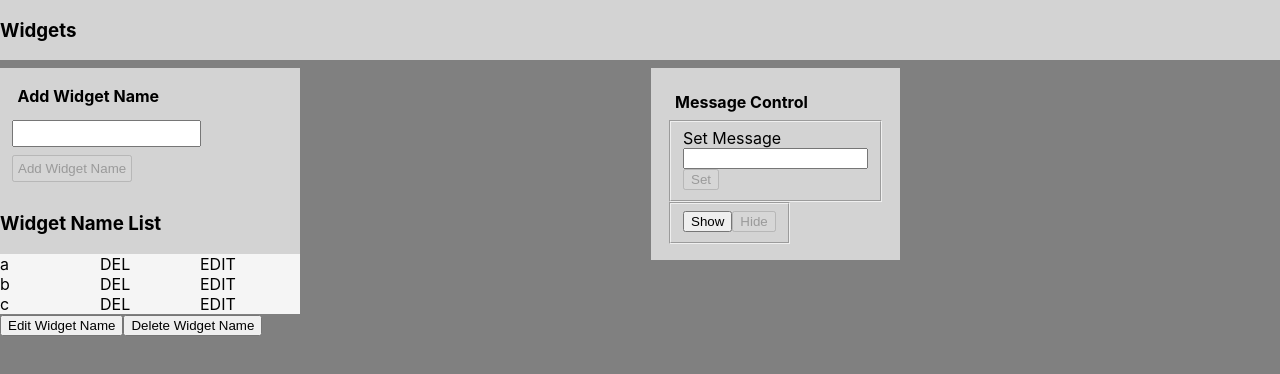
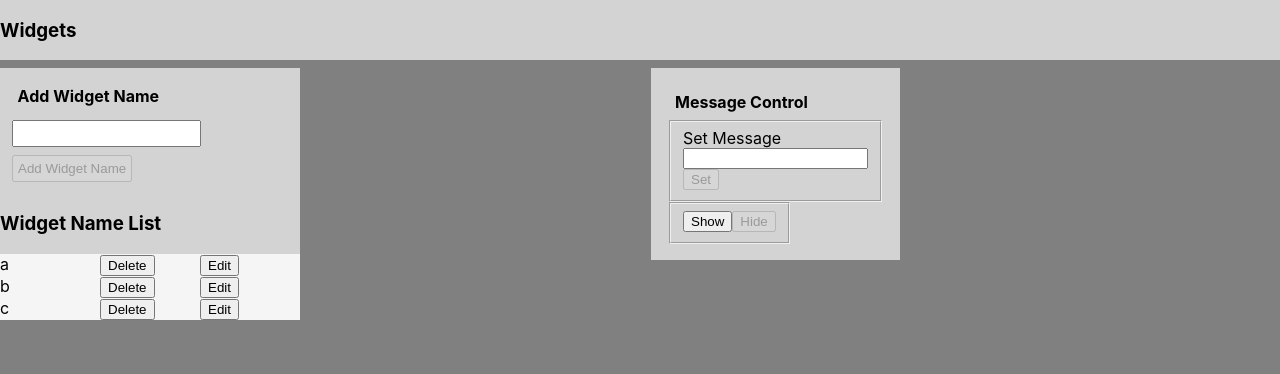
Before and after one commit to goatstone/min-hooks, a React app: page / in a window 1280 px wide. Shown: the top 374 px of the page. Built offline with nearby package versions, Linux system fonts and the light colour scheme.

Commit message:
migrate update functionality into control

```diff
--- a/src/MinHooks.tsx
+++ b/src/MinHooks.tsx
@@ -5,26 +5,22 @@ import {
   StoreContextInterface,
 } from './StoreContext'
 import {
-  WidgetControl,
   WidgetListManage,
   WidgetHeader,
   MessageDisplay,
   MessageControl,
   WidgetList,
-  WidgetEdit,
   WidgetAdd,
 } from './components'
 
 const MinHooks: React.FC = () => {
   // global state
-  const { state, actions }: StoreContextInterface = React.useContext(StoreContext)
+  const { state }: StoreContextInterface = React.useContext(StoreContext)
 
   return (
     <section className="min-hooks">
       <WidgetHeader />
-
       <div className="min-hooks-body">
-
         <div className="widgets-container">
           <WidgetAdd />
           <WidgetListManage>
@@ -32,21 +28,9 @@ const MinHooks: React.FC = () => {
             {state.lastUpdate}
             <WidgetList />
           </WidgetListManage>
-          <WidgetControl>
-            <WidgetEdit />
-            <button
-              type="button"
-              className="add-widget"
-              onClick={() => actions.deleteWidgetName('abc')}
-            >
-              Delete Widget Name
-            </button>
-          </WidgetControl>
         </div>
-
         <MessageControl />
         <MessageDisplay />
-
       </div>
 
     </section>
--- a/src/components/WidgetList.tsx
+++ b/src/components/WidgetList.tsx
@@ -3,19 +3,40 @@ import { StoreContext, StoreContextInterface } from '../StoreContext'
 import './WidgetList.css'
 
 const WidgetList: React.FC = () => {
-  const { state }: StoreContextInterface = React.useContext(StoreContext)
-
+  const { state, actions }: StoreContextInterface = React.useContext(StoreContext)
+  const editWidgetName = widgetName => {
+    console.log('wn', widgetName)
+  }
+  const deletWidgetName = target => {
+    actions.deleteWidgetName(target)
+  }
   return (
     <article className="widget-list">
       <div className="widget-list-grid">
         {
           state.widgetNames.map(el => (
-            <React.Fragment>
-              <div key={`${el}${Math.random()}`}>
+            <React.Fragment key={`${el}${Math.random()}`}>
+              <div>
                 {el}
               </div>
-              <div>DEL</div>
-              <div>EDIT</div>
+              <div>
+                <button
+                  type="button"
+                  className="delete-widget"
+                  onClick={() => deletWidgetName(el)}
+                >
+                  Delete
+                </button>
+              </div>
+              <div>
+                <button
+                  type="button"
+                  className="edit-widget"
+                  onClick={() => editWidgetName(el)}
+                >
+                  Edit
+                </button>
+              </div>
             </React.Fragment>
           ))
         }
```
